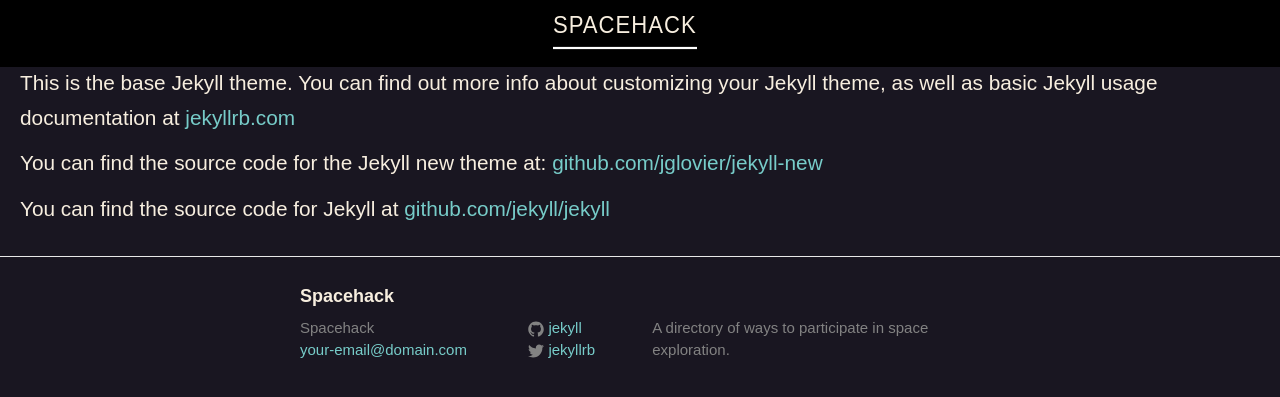
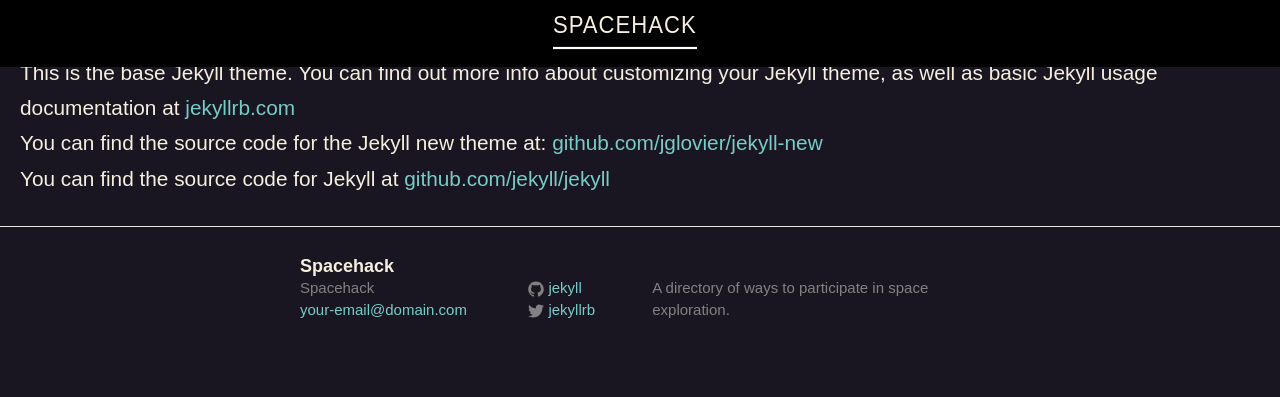
Before and after one commit to basilleaf/spacehack.org, a Jekyll site: the page built from about.md, in a window 1280 px wide. Shown: the top 397 px of the page. Built offline with Jekyll 4.4.1, drawn with Linux system fonts in a browser that asks for light colours.

Commit message:
css cleanup

```diff
--- a/assets/css/main.css
+++ b/assets/css/main.css
@@ -1,25 +1,5 @@
-/* Large desktop */
-@media (min-width: 1200px) {
-  ...;
-}
-/* Portrait tablet to landscape and desktop */
-@media (min-width: 768px) and (max-width: 979px) {
-  ...;
-}
-
-/* Landscape phone to portrait tablet */
-@media (max-width: 767px) {
-  ...;
-}
-
-/* Landscape phones and down */
-@media (max-width: 480px) {
-  ...;
-}
-
-
 /**
- * Reset some basic elements
+ * Basic styling
  */
 body, h1, h2, h3, h4, h5, h6,
 p, blockquote, pre, hr,
@@ -28,10 +8,6 @@
   padding: 0;
 }
 
-
-/**
- * Basic styling
- */
 body {
   font-family: 'Quicksand', sans-serif;
   /* we have 300 and 700 */
@@ -44,21 +20,6 @@
   -webkit-text-size-adjust: 100%;
 }
 
-
-/**
- * Set `margin-bottom` to maintain vertical rhythm
- */
-h1, h2, h3, h4, h5, h6,
-p, blockquote, pre,
-ul, ol, dl, figure,
-.highlight {
-  margin-bottom: 10px;
-}
-
-
-/**
- * Headings
- */
 h1, h2, h3, h4, h5, h6 {
   font-weight: 700;
 }
@@ -136,8 +97,6 @@
   flex-shrink: 0;
   width: 100%;
 }
-
-
 
 /* sidebar */
 .sidebar {
@@ -220,7 +179,6 @@
  *
  **/
 
-
  /* homepage top banner hero unit image */
 .hero-unit {
   background-image: url('/assets/img/lunar_pano.jpg');
@@ -230,12 +188,14 @@
   margin: 0;
   border: 0;
 }
+
 .hero-unit h1 {
   text-align: center;
   font-size: 1.8em;
   margin: auto;
   padding-top: 50px;
 }
+
 .fill {
   width: 100%;
   height: 350px;
```
